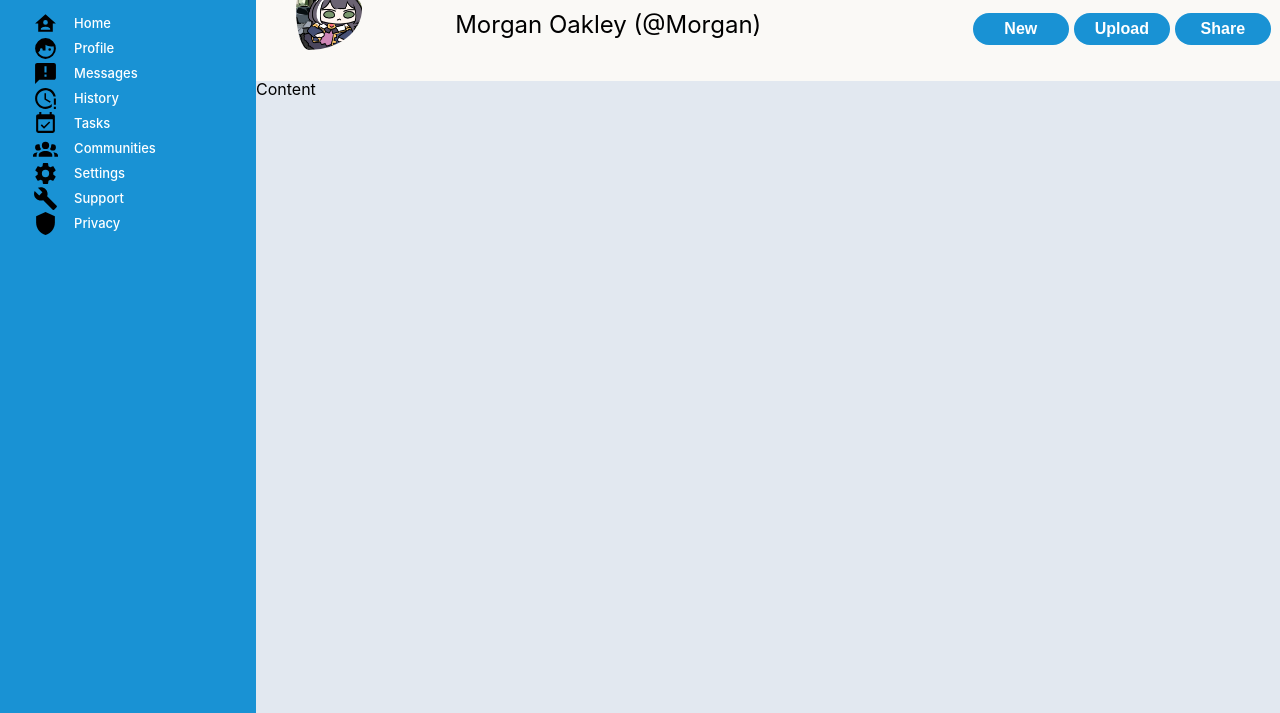
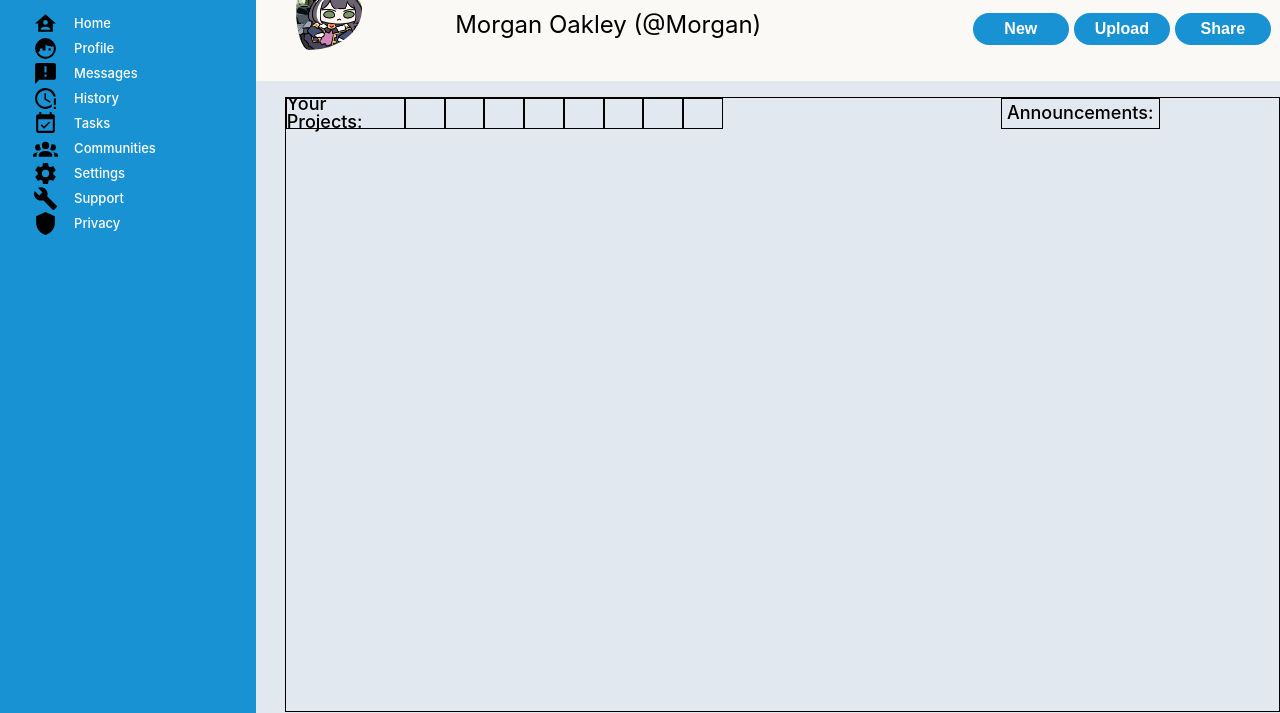
Before and after one commit to mio2smug/dashboard, a plain HTML site: page index.html in a window 1280 px wide. Shown: the part 87-800 px from the top of the page. Drawn offline with Linux system fonts and the light colour scheme.

Commit message:
Content grid started, only thing left are the cards

```diff
--- a/index.html
+++ b/index.html
@@ -139,7 +139,24 @@
         </div> <!--Right side headbar elements end-->
 
         <!--Rightside content elements start-->
-        <div class="rightside--content">Content
+        <div class="rightside--content">
+            <div class="content--container">
+                <div id="content--textbox--projects">
+                    <p>Your Projects:</p>
+                </div>
+
+                <div id="content--textbox--announcements">
+                    <p>Announcements:</p>
+                </div>
+                <div class="test"></div>
+                <div class="test"></div>
+                <div class="test"></div>
+                <div class="test"></div>
+                <div class="test"></div>
+                <div class="test"></div>
+                <div class="test"></div>
+                <div class="test"></div>
+            </div>
 
         </div> <!--Rightside content elements end-->
     </div>
--- a/style.css
+++ b/style.css
@@ -89,7 +89,7 @@ body, html{
           min-width: 70%;
           border-radius: 20px;
           border: none;
-          background-color: #d0ebf7;
+          background-color: #E2E8F0;
           height: 1.5rem;
         }
 
@@ -197,8 +197,38 @@ body, html{
       background-color: #E2E8F0;
       /* box-shadow: 0px -25px 1px 1px;
       z-index: -1; */
+    }
 
-    }
+      .content--container{
+        height: 97%;
+        border: 1px solid black;
+        margin: 1rem 0px 0px 1.8rem;
+        display: grid;
+        grid-template-columns: repeat(25, 4%);
+        grid-template-rows: repeat(20, 5%);
+        overflow: auto;
+      }
+        .content--container>div{
+          border: 1px solid black;
+        }
+
+        #content--textbox--projects{
+          display: flex;
+          align-items: center;
+          justify-content: center;
+          grid-area: 1/1/2/4;
+          font-size: large;
+          font-weight: 500;
+        }
+
+        #content--textbox--announcements{
+          display: flex;
+          align-items: center;
+          justify-content: center;
+          grid-area: 1/19/2/23;
+          font-size: large;
+          font-weight: 500;
+        }
 
   /*Right side of our page properties end*/
 
```
